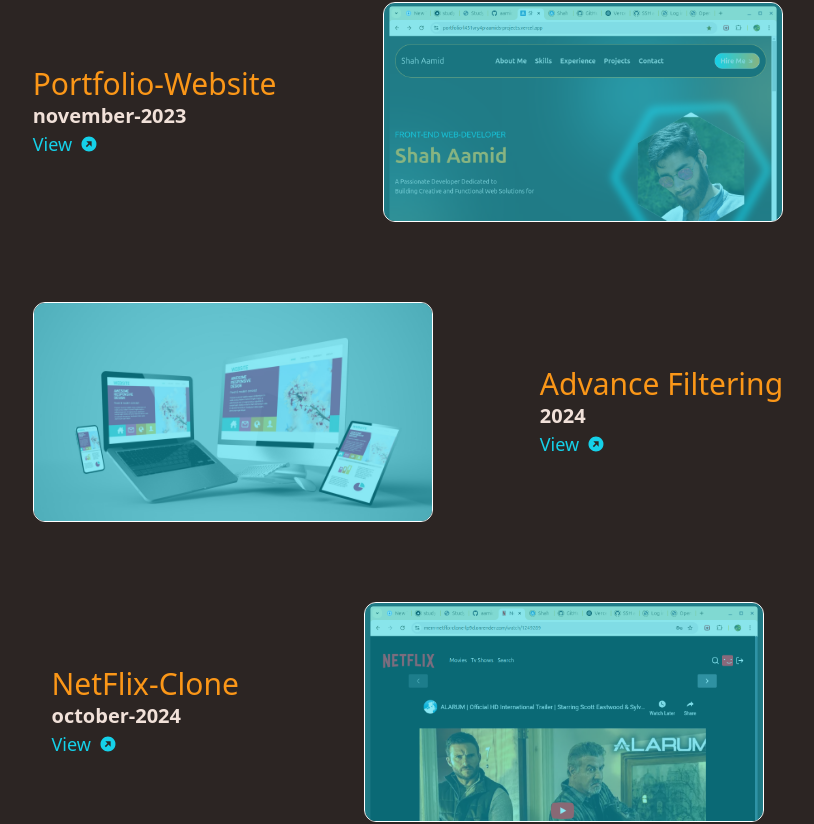
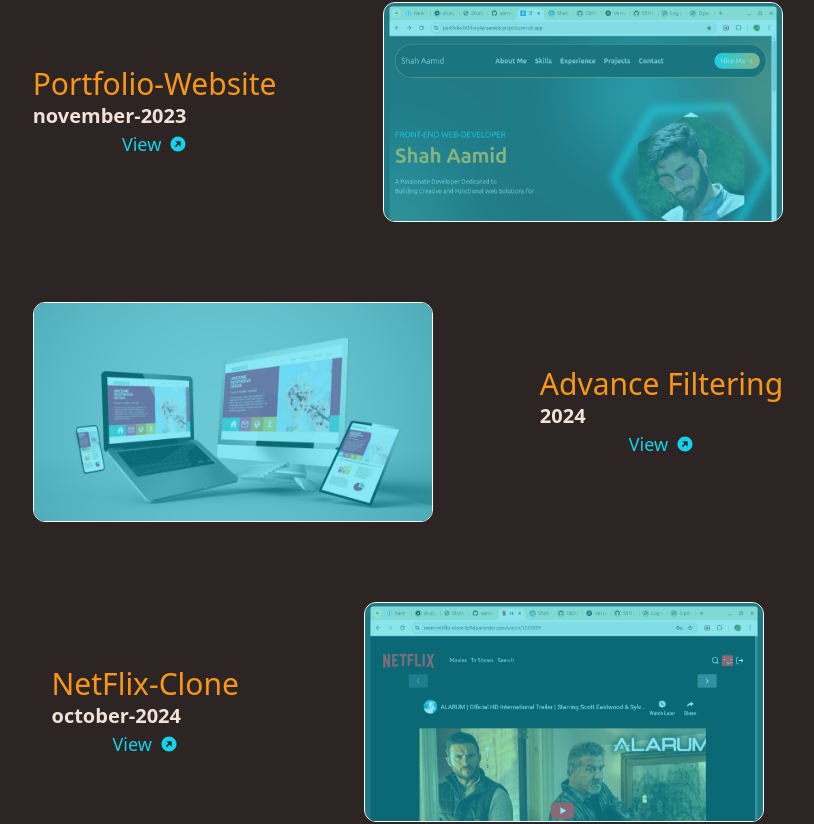
Before and after one commit to aamidshah/Portfolio, a React (Vite) app: page / in a window 1280 px wide. Shown: the part 2339-3163 px from the top of the page, without its empty margins (232-1046 px from the left). Built offline with nearby package versions, Linux system fonts and the light colour scheme.

Commit message:
fixed small device project issue

```diff
--- a/src/components/projects/ProjectData.js
+++ b/src/components/projects/ProjectData.js
@@ -78,7 +78,7 @@
     '/images/Portfolio.png',
     '/images/Portfolio.png'
   ],
-    link:"https://github.com/aamidshah/MERN_STACK_EVENT_HANDLER",
+    link:"https://mern-stack-event-handler.vercel.app/",
     gitLink:"https://github.com/aamidshah/MERN_STACK_EVENT_HANDLER",
     technologies: " React|Redux |TailwindCSS | Node.js | Express.js | MongoDB ",
     description: "A simple web application for managing events using React, Redux, and Tailwind CSS, along with a Node.js backend using Express.js and MongoDB.",
--- a/src/components/projects/SingleProject.jsx
+++ b/src/components/projects/SingleProject.jsx
@@ -21,7 +21,7 @@
         <h2 className= {`text-xl  text-white font-semibold font-special sm:text-center ${ align === 'left' ? 'md:text-left' : 'md:text-left'}  `}>{year}</h2>
 
           <a href={link} target="_blank" rel="noopener noreferrer"
-          className="text-lg flex gap-2 items-center text-cyan hover:!text-white transition-all duration-500 cursor-pointer"
+          className="text-lg flex gap-2 items-center text-cyan hover:!text-white transition-all duration-500 justify-center cursor-pointer"
           onClick={(e) => e.stopPropagation()} // Prevents triggering onSelect when clicking the link
         >          View <BiSolidRightTopArrowCircle />
 </a>
```
